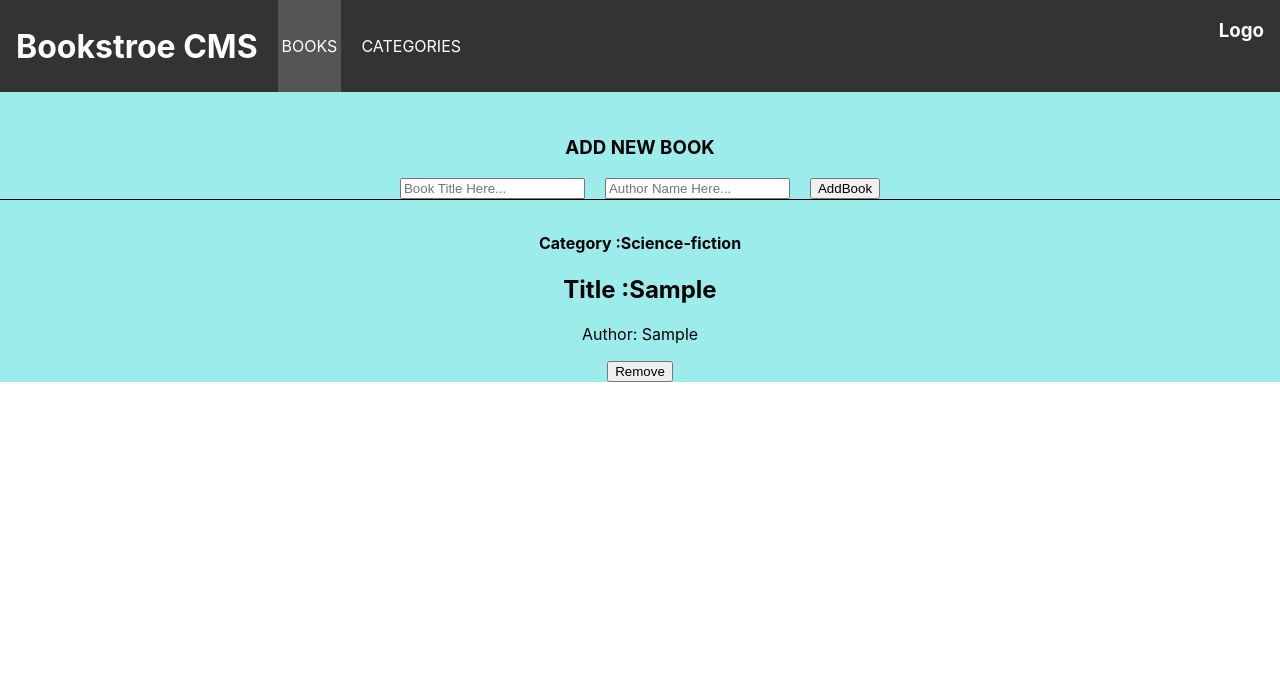
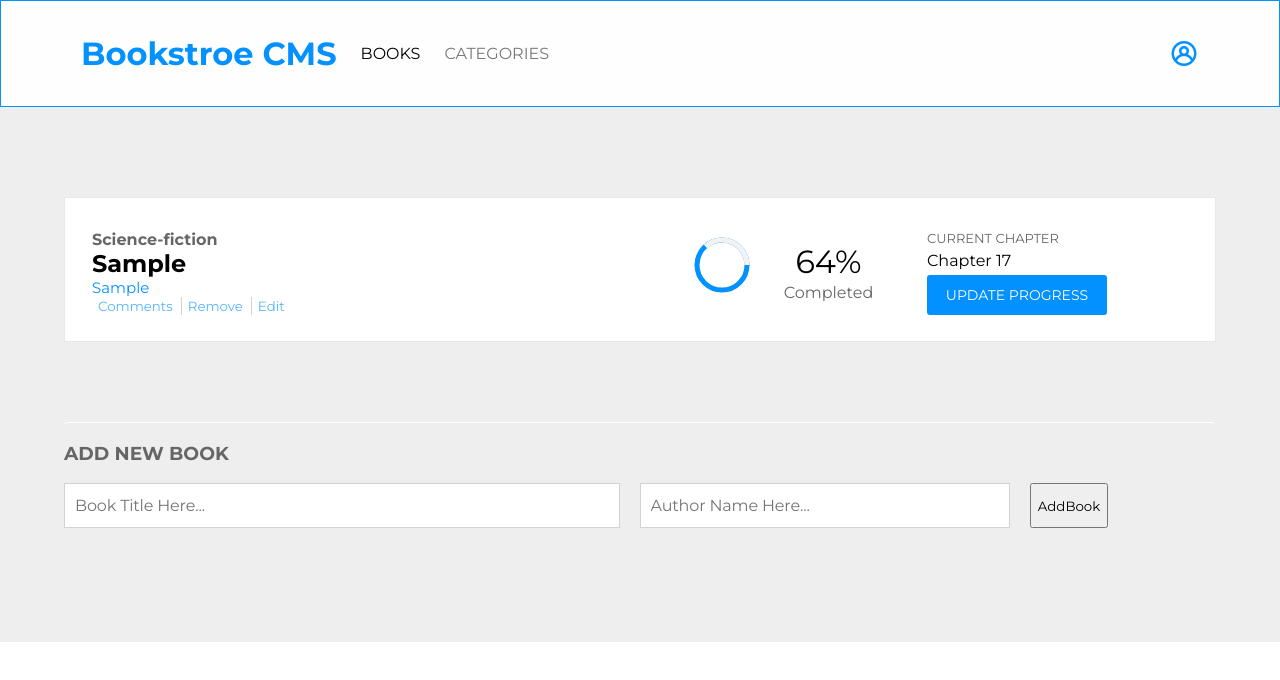
Before and after one commit to AliShahSafdari/bookstore, a React (Create React App) app: page / in a window 1280 px wide. Both pictures are taken after typing "Sample", "Sample" into the empty fields and a click on the button "AddBook". Shown: the top 680 px of the page. Built offline with nearby package versions, Linux system fonts and the light colour scheme; no server answers.

Commit message:
Update route

```diff
--- a/package.json
+++ b/package.json
@@ -3,6 +3,7 @@
   "version": "0.1.0",
   "private": true,
   "dependencies": {
+    "@mui/icons-material": "^5.11.16",
     "@reduxjs/toolkit": "^1.9.5",
     "@testing-library/jest-dom": "^5.16.5",
     "@testing-library/react": "^13.4.0",
--- a/public/index.html
+++ b/public/index.html
@@ -9,6 +9,8 @@
       name="description"
       content="Web site created using create-react-app"
     />
+    <link rel="stylesheet" href="https://unicons.iconscout.com/release/v4.0.8/css/line.css"></link>
+    <link rel="stylesheet" href="https://fonts.googleapis.com/css2?family=Material+Symbols+Outlined:opsz,wght,FILL,GRAD@20..48,100..700,0..1,-50..200" />
     <link rel="apple-touch-icon" href="%PUBLIC_URL%/logo192.png" />
     <!--
       manifest.json provides metadata used when your web app is installed on a
--- a/src/App.css
+++ b/src/App.css
@@ -1,3 +1,7 @@
 .App {
   text-align: center;
 }
+
+.container {
+  background-color: #ccc;
+}
--- a/src/components/css/bookStyle.css
+++ b/src/components/css/bookStyle.css
@@ -1,8 +1,13 @@
+* {
+  font-family: 'Montserrat', sans-serif;
+}
+
 .container {
-  background-color: #9cecec;
+  background-color: #eee;
   display: flex;
   flex-direction: column;
   gap: 12px;
+  padding: 10px 0;
 }
 
 .container ul {
--- a/src/components/css/style.css
+++ b/src/components/css/style.css
@@ -1,5 +1,8 @@
+@import url('https://fonts.googleapis.com/css2?family=Montserrat:wght@200;300;400;500;700;800&family=Roboto+Slab:wght@200;300;400;500;600;700&display=swap');
+
 * {
   box-sizing: border-box;
+  font-family: 'Montserrat', sans-serif;
 }
 
 body {
@@ -7,20 +10,27 @@ body {
 }
 
 .nav {
-  background-color: #333;
-  color: white;
+  background-color: #fffefe;
   display: flex;
   justify-content: space-between;
   align-items: stretch;
   gap: 2rem;
-  padding: 0 1rem;
+  padding: 0.4rem 5rem;
+  border-bottom: 1px solid #ccc;
 }
+
+.nav:hover { border: 1px solid #0291ff; }
 
 .nav-title {
   display: flex;
   flex-direction: row;
   gap: 20px;
   justify-content: space-between;
+}
+
+.site-title {
+  color: #0291ff;
+  font-size: 2rem;
 }
 
 .nav ul {
@@ -33,7 +43,7 @@ body {
 }
 
 .nav a {
-  color: inherit;
+  color: #777;
   text-decoration: none;
   height: 100%;
   display: flex;
@@ -41,14 +51,13 @@ body {
   padding: 0.25rem;
 }
 
-.site-title {
-  font-size: 2rem;
+.nav li.active a {
+  color: #000;
 }
 
-.nav li.active {
-  background-color: #555;
+.wapper-icon {
+  display: flex;
+  align-items: center;
+  color: #0291ff;
+  font-size: 30px;
 }
-
-.nav li:hover {
-  background-color: #777;
-}
--- a/src/components/navbar.jsx
+++ b/src/components/navbar.jsx
@@ -21,8 +21,8 @@ const Navbar = () => (
         <CustomLink to="/categories">CATEGORIES</CustomLink>
       </ul>
     </div>
-    <div>
-      <h3>Logo</h3>
+    <div className="wapper-icon">
+      <i className="uil uil-user-circle" />
     </div>
   </nav>
 );
--- a/src/components/route/addBook.jsx
+++ b/src/components/route/addBook.jsx
@@ -2,6 +2,7 @@ import { useDispatch } from 'react-redux';
 import { useState } from 'react';
 import { v4 as uuidv4 } from 'uuid';
 import { addBookToApi, addBook } from '../../redux/books/booksSlice';
+import '../css/addBooks.css';
 
 const AddBook = () => {
   const dispatch = useDispatch();
@@ -22,15 +23,25 @@ const AddBook = () => {
   };
 
   return (
-    <div className="book-form">
-      <div>
-        <h3>ADD NEW BOOK</h3>
+    <div className="FormContianer-all">
+      <div className="FormContianer">
+        <div className="title">
+          <h3>ADD NEW BOOK</h3>
+        </div>
+
+        <form className="form">
+          <div className="input-container">
+            <input value={title} type="text" id="title" placeholder="Book Title Here..." onChange={(e) => setTitle(e.target.value)} />
+          </div>
+          <div className="input-container">
+            <input value={author} type="text" id="name" placeholder="Author Name Here..." onChange={(e) => setAuthor(e.target.value)} />
+          </div>
+          <div className="input-container">
+            <button type="button" value="AddNew" onClick={handleSubmit}> AddBook </button>
+          </div>
+        </form>
       </div>
-      <form>
-        <input value={title} type="text" id="title" placeholder="Book Title Here..." onChange={(e) => setTitle(e.target.value)} />
-        <input value={author} type="text" id="name" placeholder="Author Name Here..." onChange={(e) => setAuthor(e.target.value)} />
-        <button type="button" value="AddNew" onClick={handleSubmit}> AddBook </button>
-      </form>
+
     </div>
   );
 };
--- a/src/components/route/booklist.jsx
+++ b/src/components/route/booklist.jsx
@@ -1,6 +1,7 @@
 import React, { useEffect } from 'react';
 import { useDispatch, useSelector } from 'react-redux';
 import { removeBook, fetchData } from '../../redux/books/booksSlice';
+import '../css/booklist.css';
 
 const BookList = () => {
   const dispatch = useDispatch();
@@ -14,25 +15,49 @@ const BookList = () => {
     key: `${book.item_id}-${index}`,
   }));
   return (
-    <div>
+    <div className="container-all">
       {bookLists.map((book) => (
-        <div key={book.key}>
-          <h4>
-            Category :
-            {book.category}
-          </h4>
-          <h2>
-            {' '}
-            Title :
-            {book.title}
-          </h2>
-          <p>
-            Author:
-            {' '}
-            {book.author}
-          </p>
-          <button type="button" id={book.item_id} onClick={() => dispatch(removeBook(book.item_id))}>Remove</button>
+        <div key={book.key} className="container-item">
+          <div className="first-item">
 
+            <div className="books-detail-1">
+              <small className="category">
+                {book.category}
+              </small>
+              <h2 className="book-title">
+                {book.title}
+              </h2>
+              <small className="book-author">
+                {book.author}
+              </small>
+
+            </div>
+            <div className="books-detail-2">
+              <button type="button" id="comments">Comments</button>
+              <button type="button" id={book.item_id} onClick={() => dispatch(removeBook(book.item_id))}>Remove</button>
+              <button type="button" id="edit">Edit</button>
+            </div>
+
+          </div>
+          <div className="second-item">
+            <div className="state-circle">
+              <div className="regtangle">
+                <svg>
+                  <circle cx="25" cy="25" r="25" />
+                  <circle cx="25" cy="25" r="25" />
+                </svg>
+              </div>
+            </div>
+            <div className="state-percentage">
+              <span className="percentage">64%</span>
+              <span className="complete"> Completed</span>
+            </div>
+          </div>
+          <div className="thrid-item">
+            <span className="chapeter-title"> CURRENT CHAPTER</span>
+            <span className="chapeter-content">Chapter 17</span>
+            <button type="button" className="upate">UPDATE PROGRESS</button>
+          </div>
         </div>
       ))}
     </div>
--- a/src/components/route/books.jsx
+++ b/src/components/route/books.jsx
@@ -5,8 +5,8 @@ import '../css/bookStyle.css';
 
 const BookPage = () => (
   <div className="container">
+    <BookList />
     <AddBook />
-    <BookList />
   </div>
 );
 export default BookPage;
```
Also changed, not shown: 1 other file (tests, documents, lock files or other folders).
